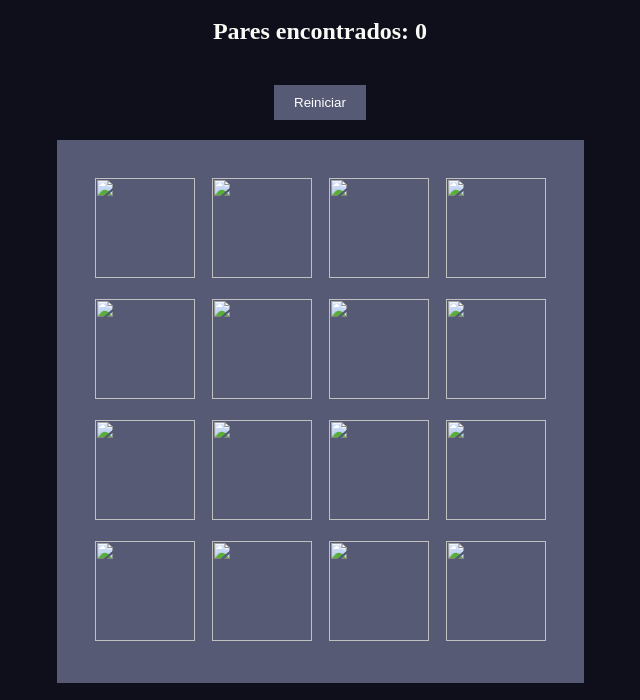
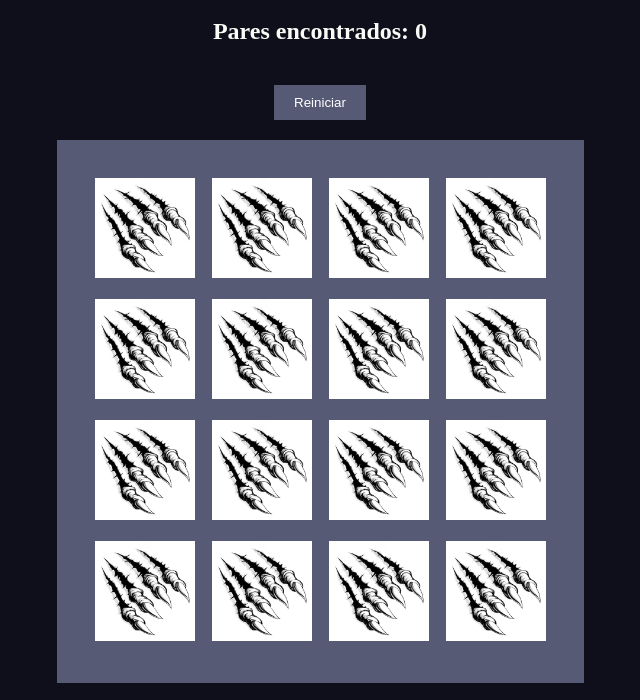
Before and after one commit to alestamalitos/alestamalitos.github.io, a plain HTML site: page Memorama.html in a window 1280 px wide. Shown: the part 100-800 px from the top of the page, without its empty margins (320-960 px from the left). Drawn offline with Linux system fonts and the light colour scheme.

Commit message:
Memorama.html

```diff
--- a/Memorama.html
+++ b/Memorama.html
@@ -5,7 +5,7 @@
     <meta name="viewport" content="width=device-width, initial-scale=1.0">
     <title>Memorama</title>
     <link rel="stylesheet" href="./Style.css">
-    <script src="./img/jsMemoramaOB.js"></script>
+    <script src="./jsMemorama.js"></script>
 
 </head>
 <H1>Memorama</H1>
@@ -15,28 +15,28 @@
 <input type="button" value="Reiniciar" onclick="Reiniciar()">
     <table id="tablita">
         <tr>
-            <td><img src="./img/9.jpeg" id="0" srcset="" class="imagen" onclick="CambiarImagen(this,0)"></td>
-            <td><img src="./img/9.jpeg" id="1" srcset="" class="imagen" onclick="CambiarImagen(this,1)"></td>
-            <td><img src="./img/9.jpeg" id="2" srcset="" class="imagen" onclick="CambiarImagen(this,2)"></td>
-            <td><img src="./img/9.jpeg" id="3" srcset="" class="imagen" onclick="CambiarImagen(this,3)"></td>
+            <td><img src="./9.jpeg" id="0" srcset="" class="imagen" onclick="CambiarImagen(this,0)"></td>
+            <td><img src="./9.jpeg" id="1" srcset="" class="imagen" onclick="CambiarImagen(this,1)"></td>
+            <td><img src="./9.jpeg" id="2" srcset="" class="imagen" onclick="CambiarImagen(this,2)"></td>
+            <td><img src="./9.jpeg" id="3" srcset="" class="imagen" onclick="CambiarImagen(this,3)"></td>
         </tr>
         <tr>
-            <td><img src="./img/9.jpeg" id="4" srcset="" class="imagen" onclick="CambiarImagen(this,4)"></td>
-            <td><img src="./img/9.jpeg" id="5" srcset="" class="imagen" onclick="CambiarImagen(this,5)"></td>
-            <td><img src="./img/9.jpeg" id="6" srcset="" class="imagen" onclick="CambiarImagen(this,6)"></td>
-            <td><img src="./img/9.jpeg" id="7" srcset="" class="imagen" onclick="CambiarImagen(this,7)"></td>
+            <td><img src="./9.jpeg" id="4" srcset="" class="imagen" onclick="CambiarImagen(this,4)"></td>
+            <td><img src="./9.jpeg" id="5" srcset="" class="imagen" onclick="CambiarImagen(this,5)"></td>
+            <td><img src="./9.jpeg" id="6" srcset="" class="imagen" onclick="CambiarImagen(this,6)"></td>
+            <td><img src="./9.jpeg" id="7" srcset="" class="imagen" onclick="CambiarImagen(this,7)"></td>
         </tr>
         <tr>
-            <td><img src="./img/9.jpeg" id="8" srcset="" class="imagen" onclick="CambiarImagen(this,8)"></td>
-            <td><img src="./img/9.jpeg" id="9" srcset="" class="imagen" onclick="CambiarImagen(this,9)"></td>
-            <td><img src="./img/9.jpeg" id="10" srcset="" class="imagen" onclick="CambiarImagen(this,10)"></td>
-            <td><img src="./img/9.jpeg" id="11" srcset="" class="imagen" onclick="CambiarImagen(this,11)"></td>
+            <td><img src="./9.jpeg" id="8" srcset="" class="imagen" onclick="CambiarImagen(this,8)"></td>
+            <td><img src="./9.jpeg" id="9" srcset="" class="imagen" onclick="CambiarImagen(this,9)"></td>
+            <td><img src="./9.jpeg" id="10" srcset="" class="imagen" onclick="CambiarImagen(this,10)"></td>
+            <td><img src="./9.jpeg" id="11" srcset="" class="imagen" onclick="CambiarImagen(this,11)"></td>
         </tr>
         <tr>
-            <td><img src="./img/9.jpeg" id="12" srcset="" class="imagen" onclick="CambiarImagen(this,12)"></td>
-            <td><img src="./img/9.jpeg" id="13" srcset="" class="imagen" onclick="CambiarImagen(this,13)"></td>
-            <td><img src="./img/9.jpeg" id="14" srcset="" class="imagen" onclick="CambiarImagen(this,14)"></td>
-            <td><img src="./img/9.jpeg" id="15" srcset="" class="imagen" onclick="CambiarImagen(this,15)"></td>
+            <td><img src="./9.jpeg" id="12" srcset="" class="imagen" onclick="CambiarImagen(this,12)"></td>
+            <td><img src="./9.jpeg" id="13" srcset="" class="imagen" onclick="CambiarImagen(this,13)"></td>
+            <td><img src="./9.jpeg" id="14" srcset="" class="imagen" onclick="CambiarImagen(this,14)"></td>
+            <td><img src="./9.jpeg" id="15" srcset="" class="imagen" onclick="CambiarImagen(this,15)"></td>
         </tr>
     </table>
 </body>
```
